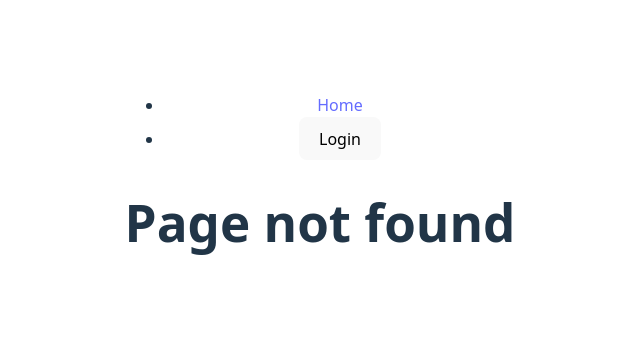
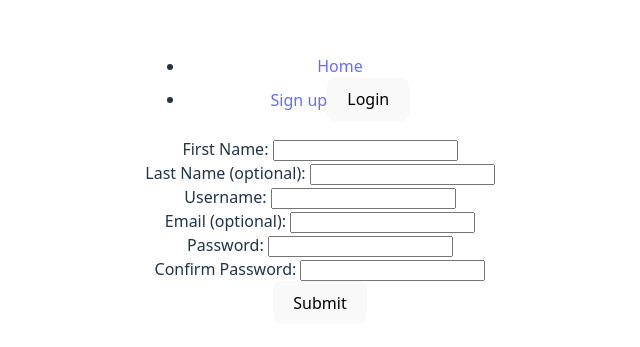
Before and after one commit to jkk290/blog-admin, a React (Vite) app: page /signup in a window 1280 px wide. Before the commit this address had no page. Shown: the part 219-566 px from the top of the page, without its empty margins (320-960 px from the left). Built offline with nearby package versions, Linux system fonts and the light colour scheme.

Commit message:
Implement user sign up

```diff
--- a/src/App.jsx
+++ b/src/App.jsx
@@ -1,9 +1,10 @@
+import './App.css'
 import { BrowserRouter, Routes, Route } from 'react-router-dom'
 import { AuthProvider } from './contexts/AuthContext'
 import HomePage from './pages/HomePage'
 import PostPage from './pages/PostPage'
 import NotFound from './pages/NotFound'
-import './App.css'
+import Signup from './pages/Signup'
 import NavBar from './components/NavBar'
 
 function App() {
@@ -15,6 +16,7 @@ function App() {
           <Routes>
             <Route path='/' element={<HomePage />}/>
             <Route path='/posts/:postId' element={<PostPage />}/>
+            <Route path='/signup' element={<Signup />}/>
             <Route path='*' element={<NotFound />}/>
           </Routes>
       </BrowserRouter>
--- a/src/components/NavBar.jsx
+++ b/src/components/NavBar.jsx
@@ -19,7 +19,7 @@ function NavBar() {
         <div className='navBar'>
             <ul>
                 <li><Link to={'/'}>Home</Link></li>
-                {!isAuthenticated ? <li><button onClick={toggleLoginForm}>Login</button></li> : <li>{username} <button onClick={logout}>Logout</button></li> }
+                {!isAuthenticated ? <li><Link to={'/signup'}>Sign up</Link><button onClick={toggleLoginForm}>Login</button></li> : <li>{username} <button onClick={logout}>Logout</button></li> }
                 {loginFormOpen ? <LoginForm onClose={closeLoginForm}/> : null}
 
             </ul>
--- /dev/null
+++ b/src/pages/Signup.jsx
@@ -0,0 +1,101 @@
+import { useState } from 'react'
+import { Navigate, useNavigate } from 'react-router-dom'
+
+function Signup() {
+    const [firstNameField, setFirstNameField] = useState('')
+    const [lastNameField, setLastNameField] = useState('')
+    const [usernameField, setUsernameField] = useState('')
+    const [emailField, setEmailField] = useState('')
+    const [passwordField, setPasswordField] = useState('')
+    const [confirmPasswordField, setConfirmPasswordField] = useState('')
+    const navigate = useNavigate()
+
+    const handleSubmit = async (e) => {
+        e.preventDefault()
+        try {
+            const response = await fetch('http://localhost:3000/api/users', {
+                method: 'POST',
+                headers: {
+                    'Content-Type': 'application/json'
+                },
+                body: JSON.stringify({
+                    firstName: firstNameField,
+                    lastName: lastNameField,
+                    username: usernameField,
+                    email: emailField,
+                    password: passwordField,
+                    confirmPassword: confirmPasswordField
+                })
+            })
+            const data = await response.json()
+            console.log(data)
+            navigate('/')
+        } catch (error) {
+            console.error(error.message)
+        }
+    }
+
+    return (
+        <div>
+            <form method='post' onSubmit={handleSubmit}>
+                <label htmlFor="firstName">First Name: </label>
+                <input
+                    type="text"
+                    name='firstName'
+                    id='firstName'
+                    value={firstNameField}
+                    onChange={(e) => setFirstNameField(e.target.value)}
+                />
+                <br />
+                <label htmlFor="lastName">Last Name (optional): </label>
+                <input
+                    type="text"
+                    name='lastName'
+                    id='lastName'
+                    value={lastNameField}
+                    onChange={(e) => setLastNameField(e.target.value)}
+                />
+                <br />
+                <label htmlFor="username">Username: </label>
+                <input
+                    type="text"
+                    name='username'
+                    id='username'
+                    value={usernameField}
+                    onChange={(e) => setUsernameField(e.target.value)}
+                />
+                <br />
+                <label htmlFor="email">Email (optional): </label>
+                <input
+                    type="email"
+                    name='email'
+                    id='email'
+                    value={emailField}
+                    onChange={(e) => setEmailField(e.target.value)}
+                />
+                <br />
+                <label htmlFor="password">Password: </label>
+                <input
+                    type="password"
+                    name='password'
+                    id='password'
+                    value={passwordField}
+                    onChange={(e) => setPasswordField(e.target.value)}
+                />
+                <br />
+                <label htmlFor="confirmPassword">Confirm Password: </label>
+                <input
+                    type="password"
+                    name='confirmPassword'
+                    id='confirmPassword'
+                    value={confirmPasswordField}
+                    onChange={(e) => setConfirmPasswordField(e.target.value)}
+                />
+                <br />
+                <button type='submit'>Submit</button>
+            </form>
+        </div>
+    )
+}
+
+export default Signup
```
